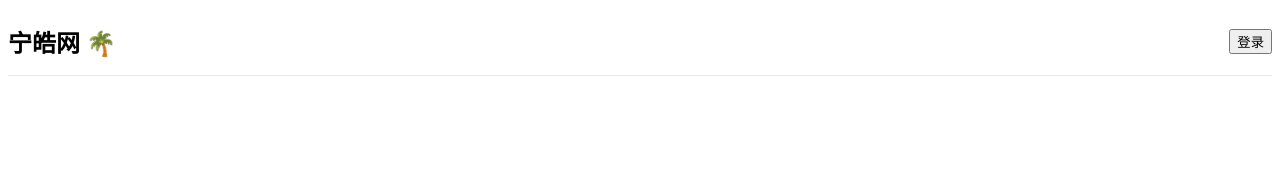
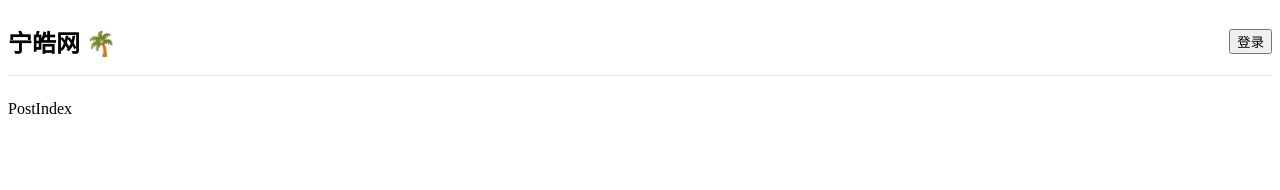
Before and after one commit to ninghao/ninghao-react-w22, a React (Create React App) app: page / in a window 1280 px wide. Shown: the top 190 px of the page. Built offline with nearby package versions, Linux system fonts and the light colour scheme.

Commit message:
使用编辑器代码片断快速创建 React 组件

```diff
--- a/src/app/app.tsx
+++ b/src/app/app.tsx
@@ -1,9 +1,11 @@
 import AppHeader from './components/app-header';
+import PostIndex from '../post/index/post-index';
 
 const App = () => {
   const element = (
     <div className="container">
       <AppHeader />
+      <PostIndex />
     </div>
   );
 
--- /dev/null
+++ b/src/post/index/post-index.tsx
@@ -0,0 +1,35 @@
+import { Component } from 'react';
+
+/**
+ * 属性类型
+ */
+type PostIndexProps = {};
+
+/**
+ * 状态类型
+ */
+type PostIndexState = {};
+
+/**
+ * 组件
+ */
+class PostIndex extends Component<PostIndexProps, PostIndexState> {
+  /**
+   * 默认属性
+   */
+  static defaultProps = {};
+
+  /**
+   * 组件状态
+   */
+  state: PostIndexState = {};
+
+  /**
+   * 渲染
+   */
+  render() {
+    return <div>PostIndex</div>;
+  }
+}
+
+export default PostIndex;
```
